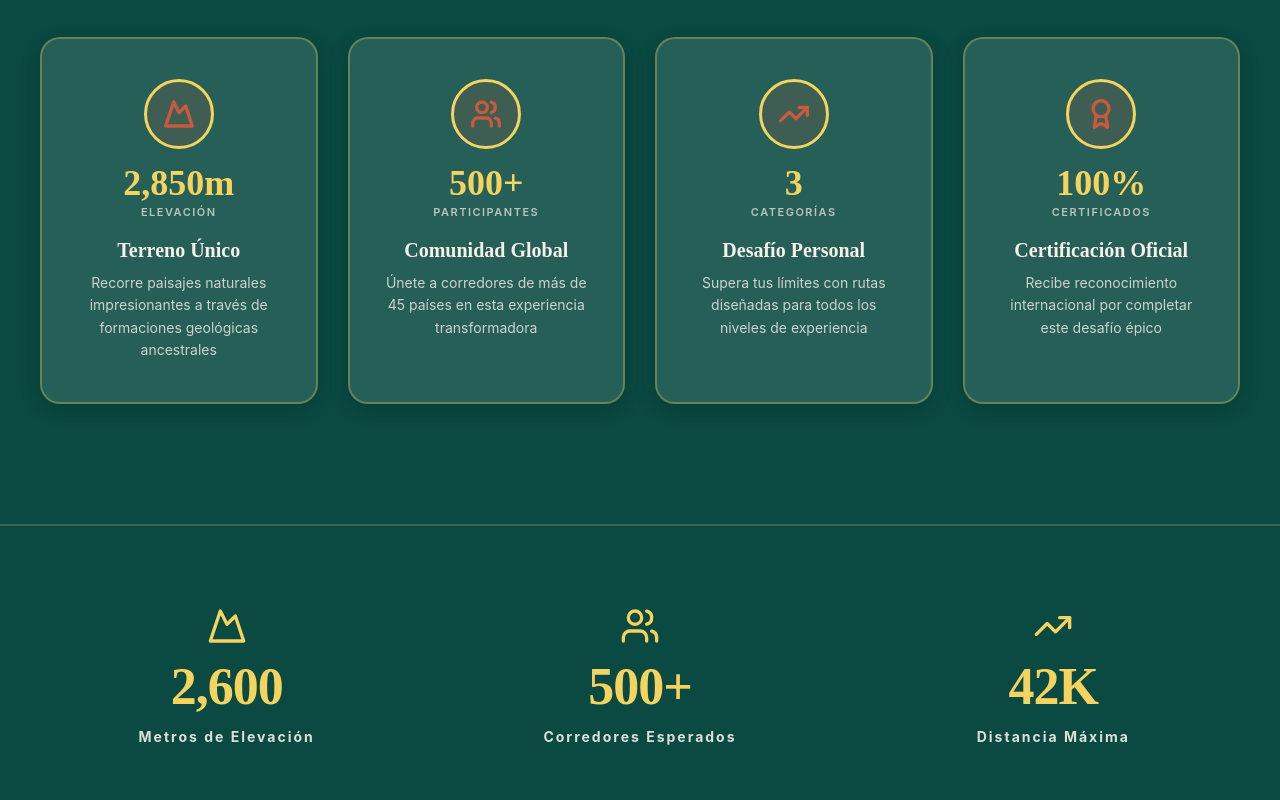
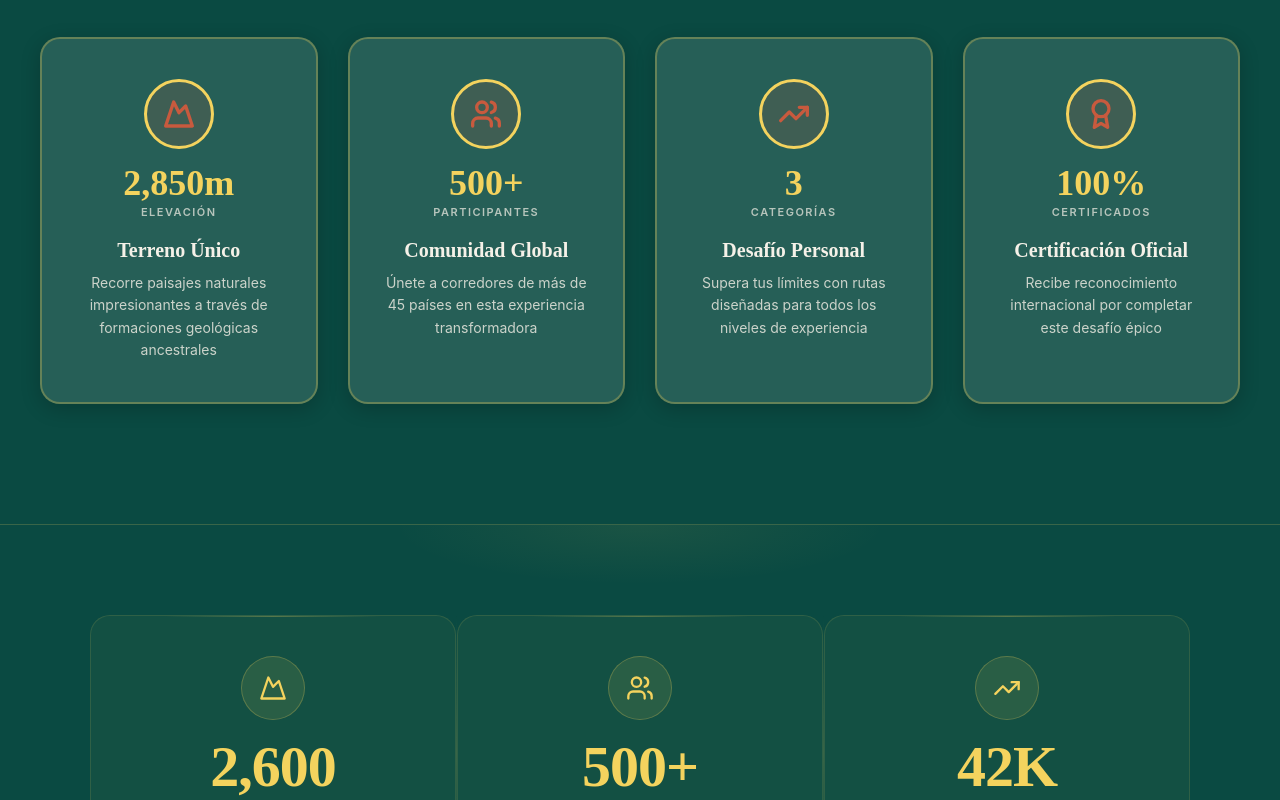
Before and after one commit to gabywakil/tepuy-race, a React (Vite) app: page /#/ in a window 1280 px wide. Shown: the part 2000-2800 px from the top of the page. Built offline with nearby package versions, Linux system fonts and the light colour scheme.

Commit message:
Update InfoHub.jsx

```diff
--- a/src/components/InfoHub.jsx
+++ b/src/components/InfoHub.jsx
@@ -1,73 +1,204 @@
-import React from 'react';
+import React, { useEffect, useRef, useState } from 'react';
 import { Mountain, Users, TrendingUp } from 'lucide-react';
 import useMedia from '../hooks/useMedia';
 
+const useInView = (threshold = 0.2) => {
+  const ref = useRef(null);
+  const [visible, setVisible] = useState(false);
+  useEffect(() => {
+    const obs = new IntersectionObserver(
+      ([e]) => { if (e.isIntersecting) { setVisible(true); obs.disconnect(); } },
+      { threshold }
+    );
+    if (ref.current) obs.observe(ref.current);
+    return () => obs.disconnect();
+  }, [threshold]);
+  return [ref, visible];
+};
+
+/* animated number counter */
+const Counter = ({ value, visible }) => {
+  const [display, setDisplay] = useState(0);
+  useEffect(() => {
+    if (!visible) return;
+    const raw = parseInt(value.replace(/\D/g, ''), 10);
+    let cur = 0;
+    const steps = 55;
+    const step = Math.ceil(raw / steps);
+    const iv = setInterval(() => {
+      cur += step;
+      if (cur >= raw) { setDisplay(raw); clearInterval(iv); }
+      else setDisplay(cur);
+    }, 22);
+    return () => clearInterval(iv);
+  }, [visible, value]);
+
+  /* rebuild original string with animated number */
+  const formatted = value.replace(/[\d,]+/, display.toLocaleString());
+  return <>{formatted}</>;
+};
+
 const InfoHub = () => {
   const { isMobile } = useMedia('(max-width: 768px)');
+  const [sectionRef, visible] = useInView(0.15);
 
   const stats = [
-    { number: "2,600", label: "Metros de Elevación", icon: Mountain },
-    { number: "500+", label: "Corredores Esperados", icon: Users },
-    { number: "42K", label: "Distancia Máxima", icon: TrendingUp }
+    { number: '2,600', label: 'Metros de Elevación', icon: Mountain, delay: '0s',    suffix: '' },
+    { number: '500+',  label: 'Corredores Esperados', icon: Users,    delay: '0.12s', suffix: '' },
+    { number: '42K',   label: 'Distancia Máxima',     icon: TrendingUp, delay: '0.24s', suffix: '' },
   ];
 
   return (
     <section style={{
-      padding: isMobile ? '44px 18px' : '80px 40px',
+      padding: isMobile ? '52px 18px' : '90px 40px',
       backgroundColor: '#0a4a42',
       color: '#f5f1e8',
-      borderTop: '1px solid rgba(244, 211, 94, 0.2)',
-      borderBottom: '1px solid rgba(244, 211, 94, 0.2)',
       width: '100%',
-      margin: 0
+      margin: 0,
+      position: 'relative',
+      overflow: 'hidden',
     }}>
+      <style>{`
+        @keyframes ihFadeUp {
+          from { opacity: 0; transform: translateY(36px); }
+          to   { opacity: 1; transform: translateY(0); }
+        }
+        @keyframes ihIconPop {
+          0%   { transform: scale(0.6) rotate(-8deg); opacity: 0; }
+          70%  { transform: scale(1.12) rotate(2deg); opacity: 1; }
+          100% { transform: scale(1) rotate(0deg); opacity: 1; }
+        }
+        @keyframes ihGlow {
+          0%,100% { box-shadow: 0 0 0 0 rgba(244,211,94,0); }
+          50%      { box-shadow: 0 0 28px 6px rgba(244,211,94,0.12); }
+        }
+        @keyframes ihDivider {
+          from { transform: scaleY(0); }
+          to   { transform: scaleY(1); }
+        }
+        .ih-card:hover .ih-icon-wrap {
+          transform: translateY(-3px) scale(1.08);
+        }
+        .ih-card:hover {
+          background: rgba(244,211,94,0.07) !important;
+          border-color: rgba(244,211,94,0.28) !important;
+        }
+      `}</style>
+
+      {/* ambient top glow */}
       <div style={{
-        maxWidth: '1200px',
+        position: 'absolute', top: '-60px', left: '50%', transform: 'translateX(-50%)',
+        width: '500px', height: '120px',
+        background: 'radial-gradient(ellipse, rgba(244,211,94,0.07) 0%, transparent 70%)',
+        pointerEvents: 'none',
+      }} />
+
+      <div
+        ref={sectionRef}
+        style={{
+          maxWidth: '1100px',
           margin: '0 auto',
           display: 'flex',
           justifyContent: 'center',
           alignItems: 'stretch',
-        gap: isMobile ? '16px' : '40px',
-        flexWrap: 'wrap'
-      }}>
-        {stats.map((stat, index) => {
-          const Icon = stat.icon;
-          return (
-            <div key={index} style={{
-              flex: isMobile ? '1 1 140px' : '1 1 0px',
-              minWidth: isMobile ? '140px' : '0px',
+          gap: isMobile ? '16px' : '0',
+          flexWrap: isMobile ? 'wrap' : 'nowrap',
+        }}
+      >
+        {stats.map(({ number, label, icon: Icon, delay }, index) => (
+          <React.Fragment key={index}>
+            {/* card */}
+            <div
+              className="ih-card"
+              style={{
+                flex: isMobile ? '1 1 140px' : '1',
                 textAlign: 'center',
                 display: 'flex',
                 flexDirection: 'column',
                 alignItems: 'center',
-              gap: isMobile ? '10px' : '15px',
-              padding: isMobile ? '10px 8px' : '0px'
-            }}>
-              <Icon size={isMobile ? 28 : 40} color="#f4d35e" strokeWidth={2} />
+                gap: isMobile ? '12px' : '18px',
+                padding: isMobile ? '24px 16px' : '40px 32px',
+                borderRadius: '20px',
+                border: '1px solid rgba(244,211,94,0.12)',
+                background: 'rgba(244,211,94,0.04)',
+                transition: 'background 0.3s ease, border-color 0.3s ease',
+                position: 'relative',
+                overflow: 'hidden',
+                opacity: visible ? 1 : 0,
+                animation: visible ? `ihFadeUp 0.65s ${delay} ease forwards` : 'none',
+                animationFillMode: 'both',
+              }}
+            >
+              {/* top shimmer line */}
+              <div style={{
+                position: 'absolute', top: 0, left: '20%', right: '20%',
+                height: '1px',
+                background: 'linear-gradient(90deg, transparent, rgba(244,211,94,0.3), transparent)',
+                opacity: visible ? 1 : 0,
+                transition: `opacity 0.4s ease ${delay}`,
+              }} />
 
+              {/* icon wrapper */}
+              <div
+                className="ih-icon-wrap"
+                style={{
+                  width: isMobile ? '52px' : '64px',
+                  height: isMobile ? '52px' : '64px',
+                  borderRadius: '50%',
+                  background: 'rgba(244,211,94,0.1)',
+                  border: '1.5px solid rgba(244,211,94,0.25)',
+                  display: 'flex', alignItems: 'center', justifyContent: 'center',
+                  transition: 'transform 0.3s ease',
+                  opacity: visible ? 1 : 0,
+                  animation: visible ? `ihIconPop 0.55s ${parseFloat(delay) + 0.1}s cubic-bezier(0.34,1.56,0.64,1) forwards` : 'none',
+                  animationFillMode: 'both',
+                  flexShrink: 0,
+                }}
+              >
+                <Icon size={isMobile ? 24 : 28} color="#f4d35e" strokeWidth={2} />
+              </div>
+
+              {/* number */}
               <div style={{
-                fontSize: isMobile ? '38px' : '52px',
+                fontSize: isMobile ? '42px' : '58px',
                 fontWeight: '900',
                 color: '#f4d35e',
-                lineHeight: '1',
-                letterSpacing: '-1px'
+                lineHeight: 1,
+                letterSpacing: '-1px',
+                fontFamily: "'Playfair Display', serif",
               }}>
-                {stat.number}
+                <Counter value={number} visible={visible} />
               </div>
 
+              {/* label */}
               <div style={{
-                fontSize: isMobile ? '12px' : '14px',
+                fontSize: isMobile ? '12px' : '13px',
                 fontWeight: '700',
-                letterSpacing: isMobile ? '1px' : '2px',
-                opacity: 0.9,
+                letterSpacing: isMobile ? '1px' : '1.5px',
+                opacity: 0.75,
                 fontFamily: "'Inter', sans-serif",
-                lineHeight: 1.25
+                lineHeight: 1.35,
+                color: '#f5f1e8',
+                maxWidth: '140px',
               }}>
-                {stat.label}
+                {label}
               </div>
             </div>
-          );
-        })}
+
+            {/* vertical divider between cards (desktop only) */}
+            {!isMobile && index < stats.length - 1 && (
+              <div style={{
+                width: '1px',
+                alignSelf: 'stretch',
+                background: 'linear-gradient(to bottom, transparent, rgba(244,211,94,0.2), transparent)',
+                flexShrink: 0,
+                transformOrigin: 'top',
+                transform: visible ? 'scaleY(1)' : 'scaleY(0)',
+                transition: `transform 0.6s ${parseFloat(delay) + 0.3}s ease`,
+              }} />
+            )}
+          </React.Fragment>
+        ))}
       </div>
     </section>
   );
```
Lines whose indentation alone changed are shown as unchanged.
